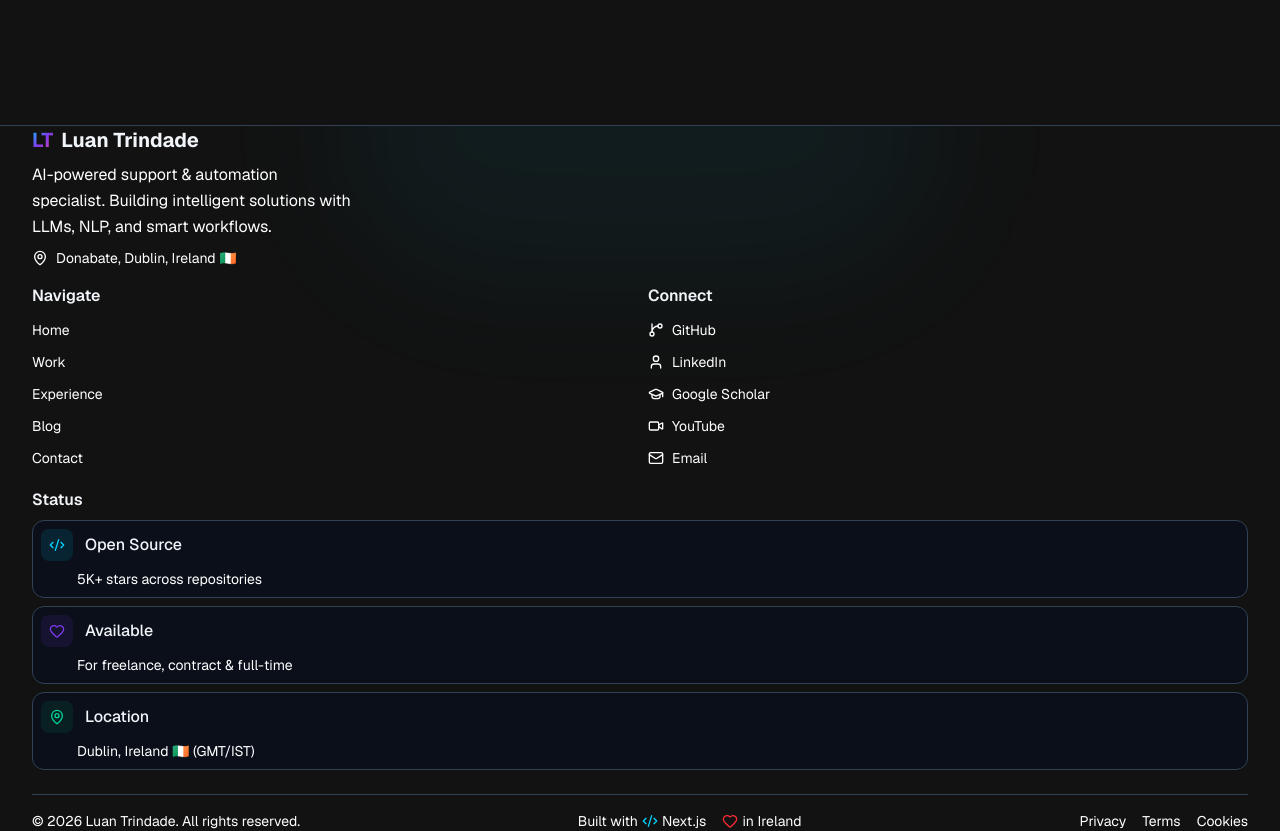
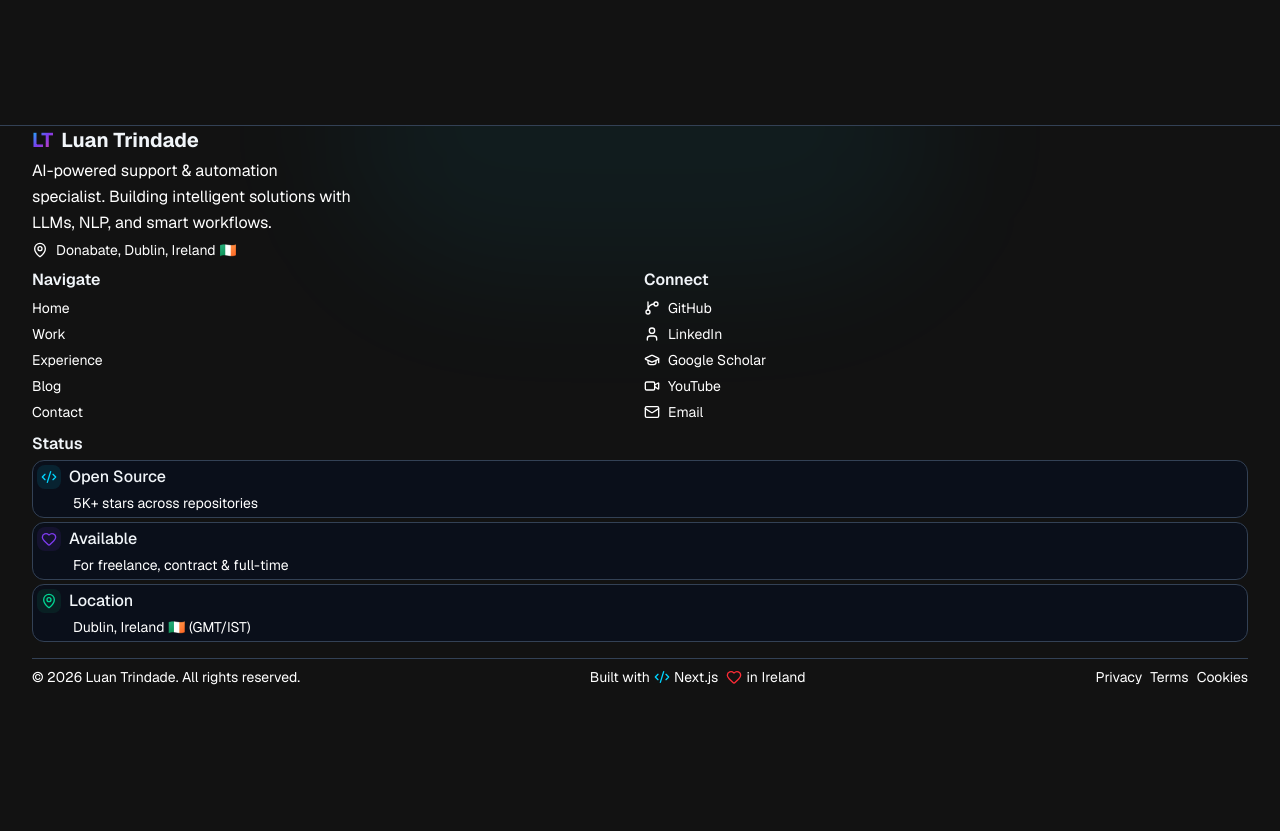
Before and after one commit to luaantrindade/myblog, a Next.js app: page / in a window 1280 px wide. Shown: the part 8640-9471 px from the top of the page. After the commit the page ends 9327 px from the top, so only its background shows below. Built offline with nearby package versions, Linux system fonts and the light colour scheme.

Commit message:
Footer: reduce vertical spacing for more compact layout

```diff
--- a/components/Footer.tsx
+++ b/components/Footer.tsx
@@ -28,15 +28,15 @@ export default function Footer() {
       {/* Background glow */}
       <div className="absolute top-0 left-1/2 -translate-x-1/2 w-[400px] h-[200px] sm:w-[600px] sm:h-[300px] bg-primary/5 rounded-full blur-3xl -translate-y-1/2" aria-hidden="true" />
 
-      <div className="section-container relative py-4 lg:py-20">
+      <div className="section-container relative py-2 lg:py-8">
         {/* Layout: Brand full width, then two-column grid (Navigation | Connect), then Status full width, then Bottom bar */}
         {/* Brand full width */}
-        <div className="mb-4">
-          <Link href="/" className="flex items-center gap-2 text-xl font-bold text-foreground mb-2" aria-label="Luan Trindade - Home">
+        <div className="mb-2">
+          <Link href="/" className="flex items-center gap-2 text-xl font-bold text-foreground mb-1" aria-label="Luan Trindade - Home">
             <span className="gradient-text">LT</span>
             <span className="hidden sm:inline">Luan Trindade</span>
           </Link>
-          <p className="text-foreground-muted leading-relaxed mb-2 max-w-xs">
+          <p className="text-foreground-muted leading-relaxed mb-1 max-w-xs">
             AI-powered support & automation specialist. Building intelligent solutions with LLMs, NLP, and smart workflows.
           </p>
           <div className="flex items-center gap-2 text-foreground-muted text-sm">
@@ -46,16 +46,16 @@ export default function Footer() {
         </div>
 
         {/* Two-column grid: Navigation | Connect */}
-        <div className="grid grid-cols-2 gap-2 sm:gap-4">
+        <div className="grid grid-cols-2 gap-1 sm:gap-2">
           {/* Navigation */}
           <nav className="lg:col-span-1" aria-label="Site navigation">
-            <h4 className="font-semibold text-foreground mb-2">Navigate</h4>
-            <ul className="space-y-1">
+            <h4 className="font-semibold text-foreground mb-1">Navigate</h4>
+            <ul className="space-y-0.5">
               {footerLinks.navigate.map((link) => (
                 <li key={link.label}>
                   <Link
                     href={link.href}
-                    className="text-foreground-muted hover:text-primary transition-colors text-sm block py-1"
+                    className="text-foreground-muted hover:text-primary transition-colors text-sm block py-0.5"
                     onClick={(e) => {
                       if (link.href.startsWith("#")) {
                         e.preventDefault();
@@ -72,15 +72,15 @@ export default function Footer() {
 
           {/* Connect */}
           <nav className="lg:col-span-1" aria-label="Connect">
-            <h4 className="font-semibold text-foreground mb-2">Connect</h4>
-            <ul className="space-y-1">
+            <h4 className="font-semibold text-foreground mb-1">Connect</h4>
+            <ul className="space-y-0.5">
               {footerLinks.connect.map((link) => (
                 <li key={link.label}>
                   <a
                     href={link.href}
                     target={link.external ? "_blank" : undefined}
                     rel={link.external ? "noopener noreferrer" : undefined}
-                    className="flex items-center gap-2 text-foreground-muted hover:text-primary transition-colors text-sm block py-1"
+                    className="flex items-center gap-2 text-foreground-muted hover:text-primary transition-colors text-sm block py-0.5"
                     onClick={(e) => {
                       if (link.href.startsWith("#")) {
                         e.preventDefault();
@@ -98,30 +98,30 @@ export default function Footer() {
         </div>
 
         {/* Status full width */}
-        <div className="mt-4">
-          <h4 className="font-semibold text-foreground mb-2">Status</h4>
-          <div className="space-y-2">
-            <div className="p-2 rounded-xl bg-background border border-border-light">
-              <div className="flex items-center gap-3 mb-2">
-                <div className="p-2 rounded-lg bg-primary/10">
+        <div className="mt-2">
+          <h4 className="font-semibold text-foreground mb-1">Status</h4>
+          <div className="space-y-1">
+            <div className="p-1 rounded-xl bg-background border border-border-light">
+              <div className="flex items-center gap-2 mb-1">
+                <div className="p-1 rounded-lg bg-primary/10">
                   <Code2 className="h-4 w-4 text-primary" />
                 </div>
                 <span className="font-medium text-foreground">Open Source</span>
               </div>
               <p className="text-foreground-muted text-sm ml-9">5K+ stars across repositories</p>
             </div>
-            <div className="p-2 rounded-xl bg-background border border-border-light">
-              <div className="flex items-center gap-3 mb-2">
-                <div className="p-2 rounded-lg bg-accent/10">
+            <div className="p-1 rounded-xl bg-background border border-border-light">
+              <div className="flex items-center gap-2 mb-1">
+                <div className="p-1 rounded-lg bg-accent/10">
                   <Heart className="h-4 w-4 text-accent" />
                 </div>
                 <span className="font-medium text-foreground">Available</span>
               </div>
               <p className="text-foreground-muted text-sm ml-9">For freelance, contract & full-time</p>
             </div>
-            <div className="p-2 rounded-xl bg-background border border-border-light">
-              <div className="flex items-center gap-3 mb-2">
-                <div className="p-2 rounded-lg bg-emerald-500/10">
+            <div className="p-1 rounded-xl bg-background border border-border-light">
+              <div className="flex items-center gap-2 mb-1">
+                <div className="p-1 rounded-lg bg-emerald-500/10">
                   <MapPin className="h-4 w-4 text-emerald-400" />
                 </div>
                 <span className="font-medium text-foreground">Location</span>
@@ -132,13 +132,13 @@ export default function Footer() {
         </div>
 
         {/* Bottom Bar */}
-        <div className="mt-6 pt-4 border-t border-border-light flex flex-col sm:flex-row items-center justify-between gap-2 sm:gap-4">
+        <div className="mt-4 pt-2 border-t border-border-light flex flex-col sm:flex-row items-center justify-between gap-1 sm:gap-2">
           <div className="flex flex-col items-center sm:flex-row sm:justify-center">
             <p className="text-foreground-muted text-sm">
               © {currentYear} Luan Trindade. All rights reserved.
             </p>
           </div>
-          <div className="flex flex-col items-center sm:flex-row sm:justify-center gap-2 sm:gap-4">
+          <div className="flex flex-col items-center sm:flex-row sm:justify-center gap-1 sm:gap-2">
             <div className="flex items-center gap-1">
               <p className="text-foreground-muted text-sm">Built with</p>
               <Code2 className="h-4 w-4 text-primary" />
@@ -149,7 +149,7 @@ export default function Footer() {
               <span className="text-foreground-muted text-sm">in Ireland</span>
             </div>
           </div>
-          <div className="flex flex-col items-center sm:flex-row sm:justify-center gap-2 sm:gap-4">
+          <div className="flex flex-col items-center sm:flex-row sm:justify-center gap-1 sm:gap-2">
             <a href="/privacy" className="text-foreground-muted text-sm hover:text-primary transition-colors">Privacy</a>
             <a href="/terms" className="text-foreground-muted text-sm hover:text-primary transition-colors">Terms</a>
             <a href="/cookies" className="text-foreground-muted text-sm hover:text-primary transition-colors">Cookies</a>
```
